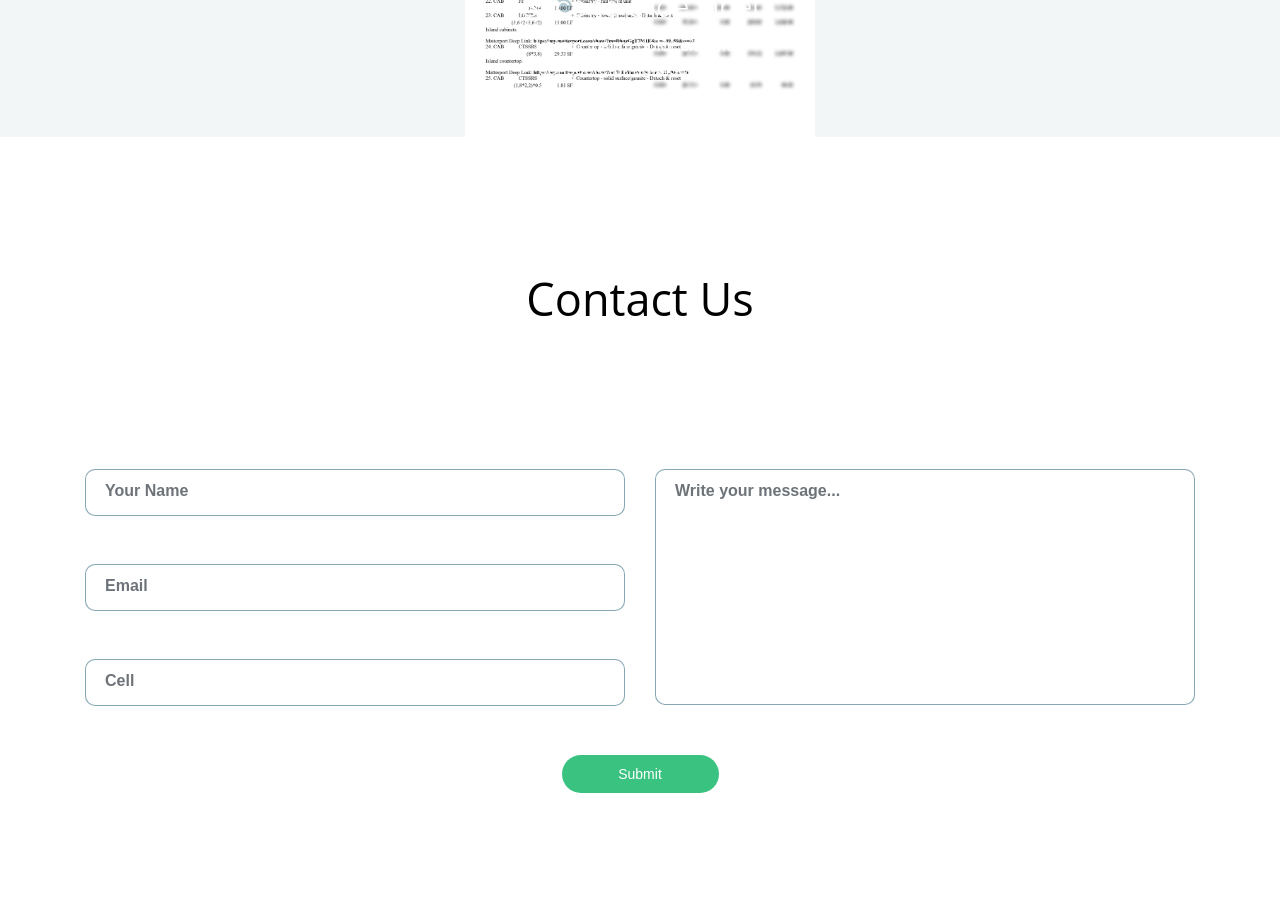
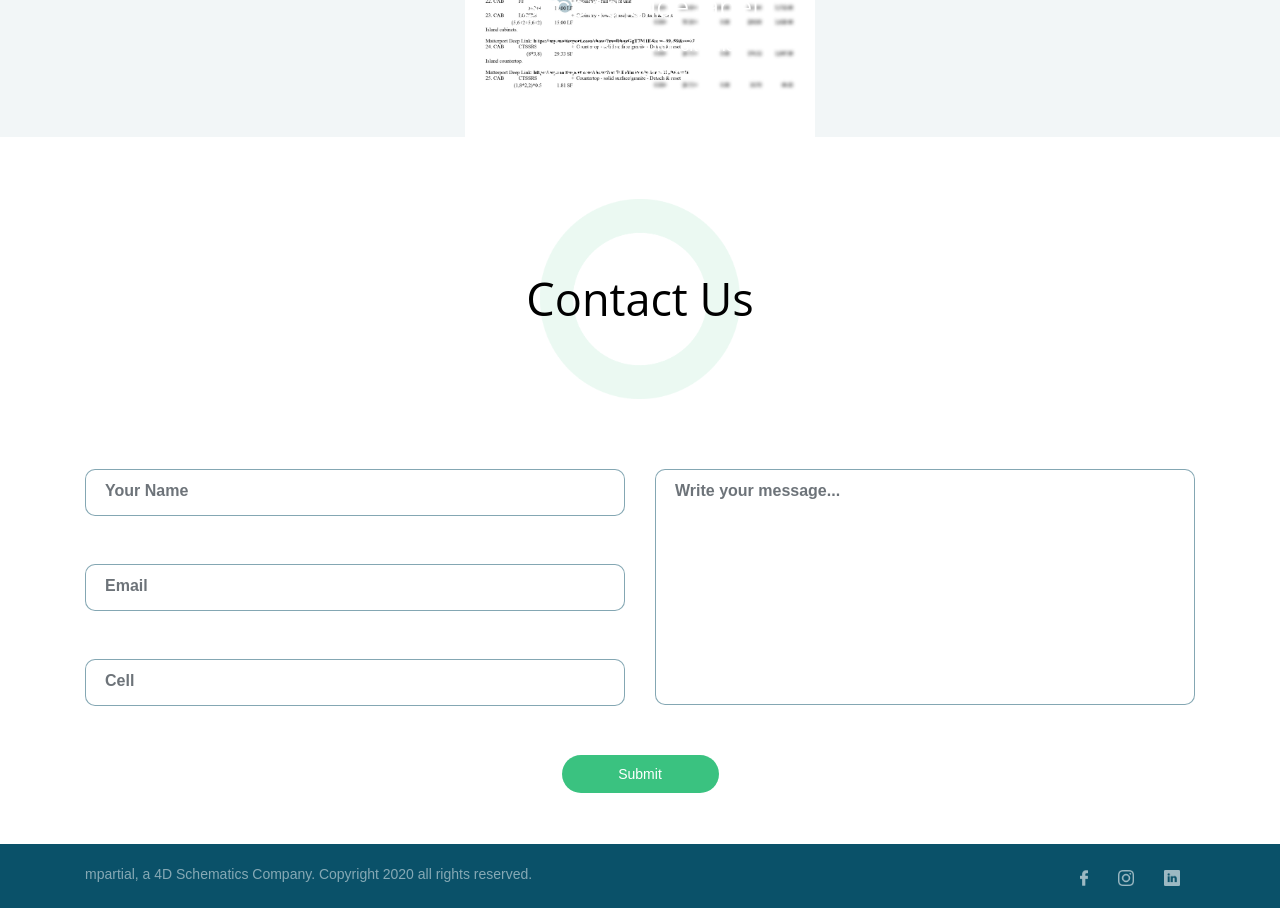
Before and after one commit to Asim26/mpartial_landing_page, a React (Create React App) app: page / in a window 1280 px wide. Shown: the part 3920-4828 px from the top of the page. Before the commit the page ends 4764 px from the top, so only its background shows below. Built offline with nearby package versions, Linux system fonts and the light colour scheme.

Commit message:
c8ContactUs

```diff
--- /dev/null
+++ b/src/components/Footer.css
@@ -0,0 +1,30 @@
+.footer {
+  background: #0a5169;
+  padding: 20px 0;
+}
+
+.footer p {
+  color: #fff;
+  opacity: .5;
+  font-size: 14px;
+  margin: 0;
+  font-family: 'Raleway', sans-serif;
+  font-weight: 500;
+}
+
+.footer .social-links {
+  background: rgba(0,0,0,0)!important;
+  box-shadow: none!important;
+}
+
+.footer ul li {
+  margin: 0 15px;
+  list-style: none;
+  display: inline;
+  float: right;
+}
+
+.footer ul li a img {
+  width: auto;
+  height: 16px;
+}
--- /dev/null
+++ b/src/components/Footer.js
@@ -0,0 +1,42 @@
+import React from 'react';
+import './Footer.css';
+
+function Footer() {
+  return (
+    <>
+      <div className="footer">
+        <div className="container">
+          <div className="row">
+
+            <div className="col-md-6 col-sm-12">
+              <p> mpartial, a 4D Schematics Company. Copyright 2020 all rights reserved. </p>
+            </div>
+
+            <div className="col-md-6 col-sm-12">
+              <ul className="social-links">
+                <li>
+                  <a href="/" target="_blank">
+                    <img src="/images/linkedin.png" alt="linkedin" />
+                   </a>
+                </li>
+                <li>
+                  <a href="/" target="_blank">
+                    <img src="/images/instagram.png" alt="instagram" />
+                  </a>
+                </li>
+                <li>
+                  <a href="/" target="_blank">
+                    <img src="/images/facebook.png" alt="facebook" />
+                  </a>
+                </li>
+              </ul>
+            </div>
+
+          </div>
+        </div>
+      </div>
+    </>
+  )
+}
+
+export default Footer;
--- a/src/components/Main.js
+++ b/src/components/Main.js
@@ -287,7 +287,7 @@ function Main() {
 
           <div className="row">
             <div className="col">
-              <h1 className="section_title_text"> Contact Us </h1>
+              <h1 className="section_title_text" style={{backgroundImage: 'url(images/background.png)'}}> Contact Us </h1>
             </div>
           </div>
 
@@ -341,14 +341,6 @@ function Main() {
 
 
 
-
-
-
-
-
-
-
-
     </div>
   );
 }
--- a/src/components/pages/Home.js
+++ b/src/components/pages/Home.js
@@ -1,6 +1,7 @@
 import React from 'react';
 import VideoSection from '../VideoSection';
 import Main from '../Main';
+import Footer from '../Footer';
 
 function Home() {
   return (
@@ -8,6 +9,7 @@ function Home() {
     <div>
         <VideoSection/>
         <Main/>
+        <Footer/>
     </div>
 
     </>
```
Also changed, not shown: 1 other file (tests, documents, lock files or other folders).
